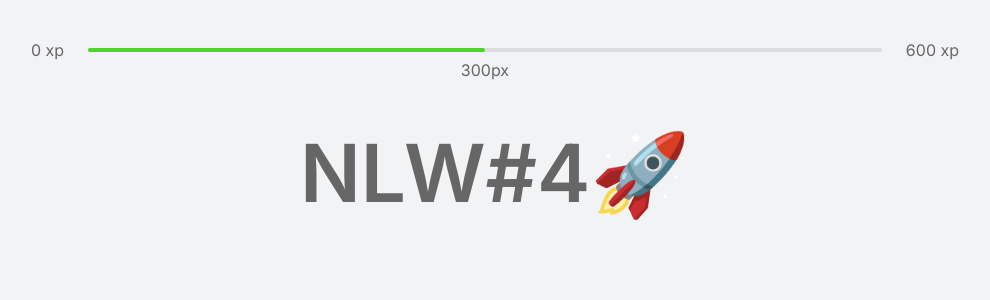
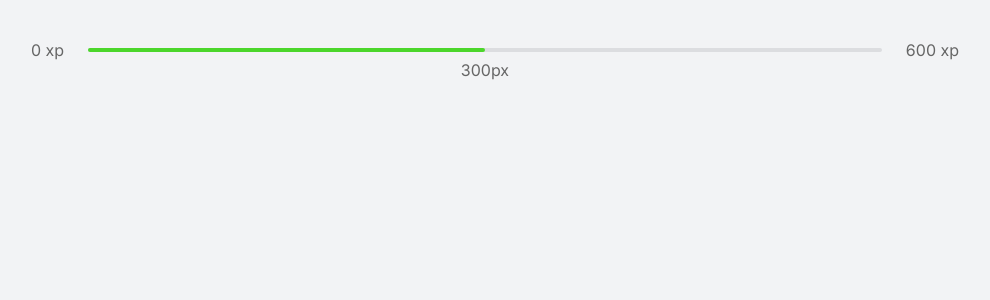
Before and after one commit to raphaeldevs/nlw4-moveit, a React (Create React App) app: page / in a window 1280 px wide. Shown: the top 300 px of the page, without its empty margins (145-1135 px from the left). Built offline with nearby package versions, Linux system fonts and the light colour scheme.

Commit message:
remove title

```diff
--- a/src/App.tsx
+++ b/src/App.tsx
@@ -5,16 +5,6 @@ function App() {
   return (
     <div className="container">
       <ExperinceBar />
-
-      <h1
-        style={{
-          textAlign: 'center',
-          marginTop: '4rem',
-          fontSize: '5rem'
-        }}
-      >
-        NLW#4🚀
-      </h1>
     </div>
   )
 }
```
